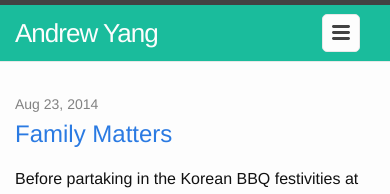
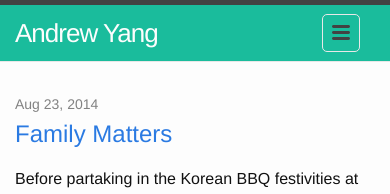
Before and after one commit to andrewbeesides/andrewbeesides.github.io, a Jekyll site: the page built from index.html, in a window 390 px wide. Shown: the top 194 px of the page. Built offline with Jekyll 4.4.1, drawn with Linux system fonts in a browser that asks for light colours; the list of posts is cut into pages by our own code.

Commit message:
Fixing background/text color issue in mobile site nav

```diff
--- a/_sass/_layout.scss
+++ b/_sass/_layout.scss
@@ -42,7 +42,7 @@
         position: absolute;
         top: 9px;
         right: 30px;
-        background-color: $secondary-color;
+        background-color: $brand-color;
         border: 1px solid $grey-color-light;
         border-radius: 5px;
         text-align: right;
```
